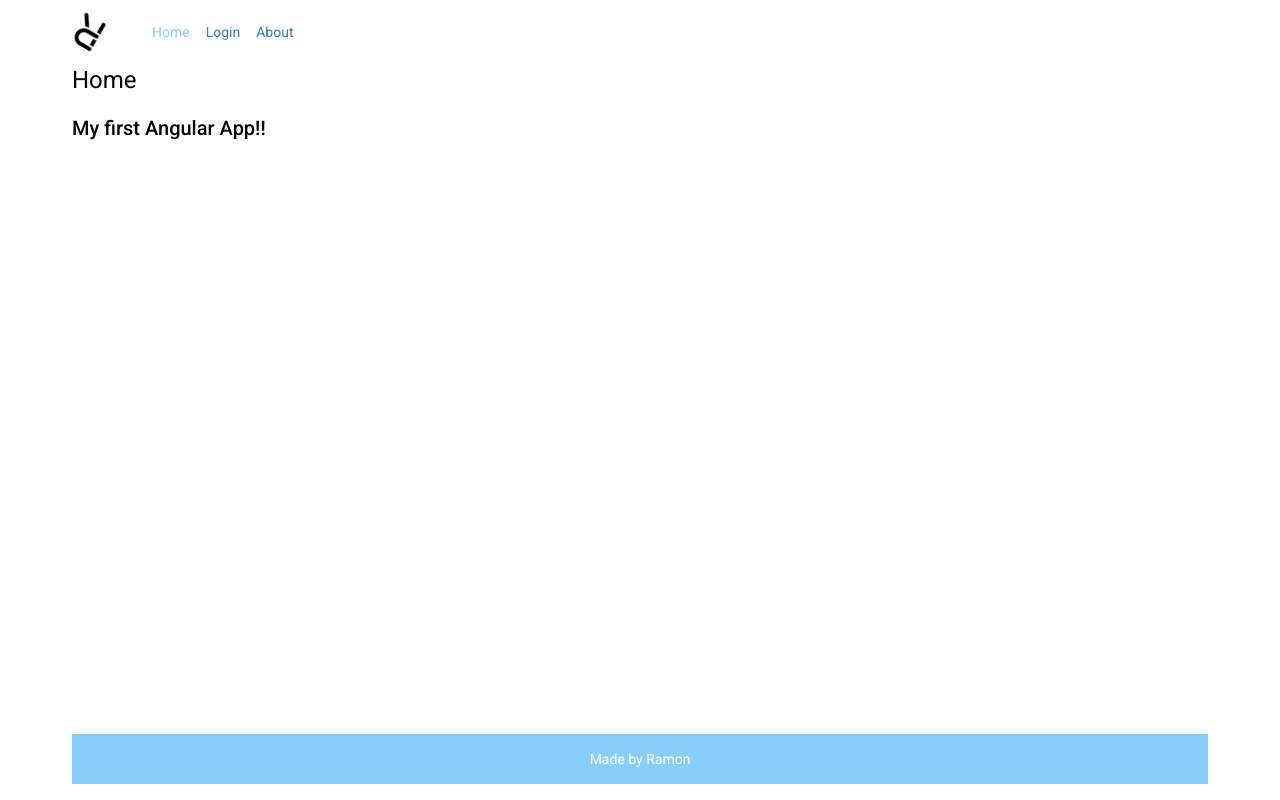
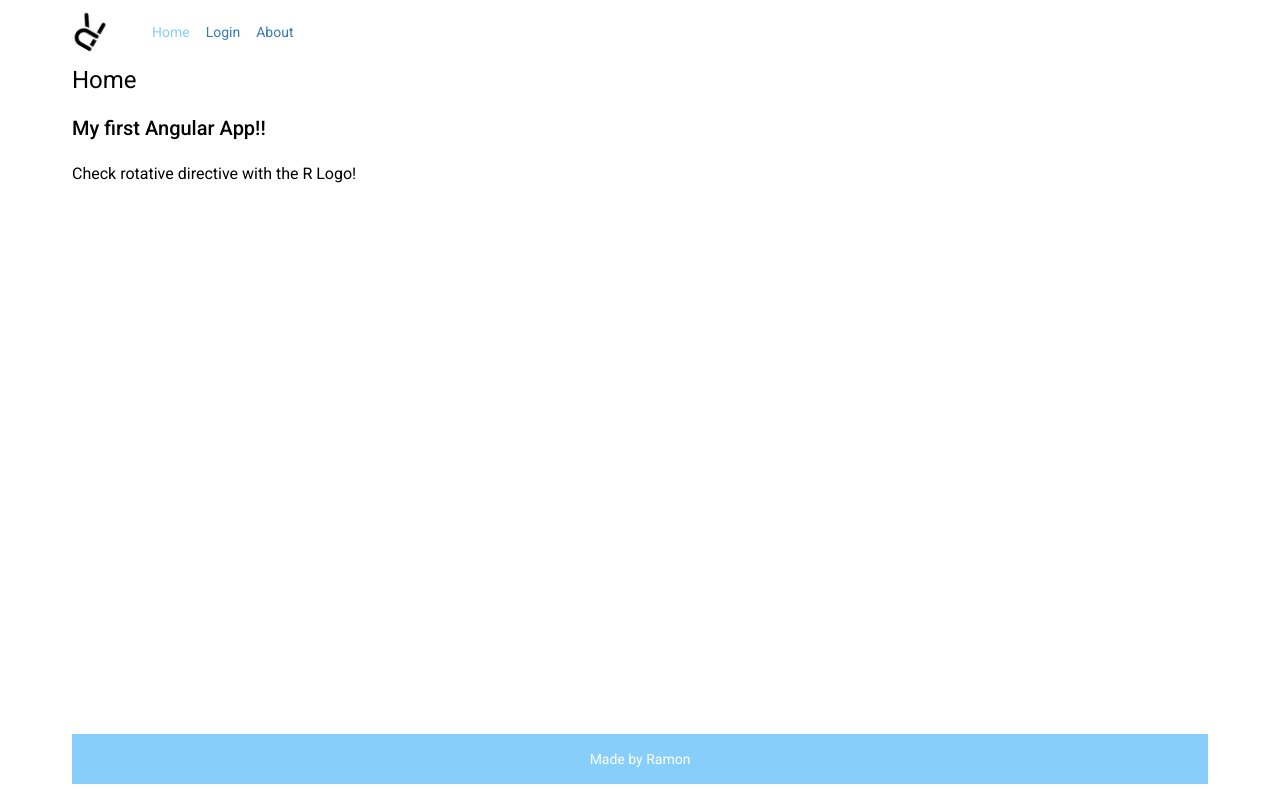
Before and after one commit to ramonrp/04-frameworks-angular-app, an Angular app: page /home in a window 1280 px wide. Built offline with nearby package versions, Linux system fonts and the light colour scheme.

Commit message:
add directive message

```diff
--- a/src/app/home/home.component.html
+++ b/src/app/home/home.component.html
@@ -1,3 +1,4 @@
 <h1>Home</h1>
 
 <h2>My first Angular App!!</h2>
+<h3>Check rotative directive with the R Logo!</h3>
```
